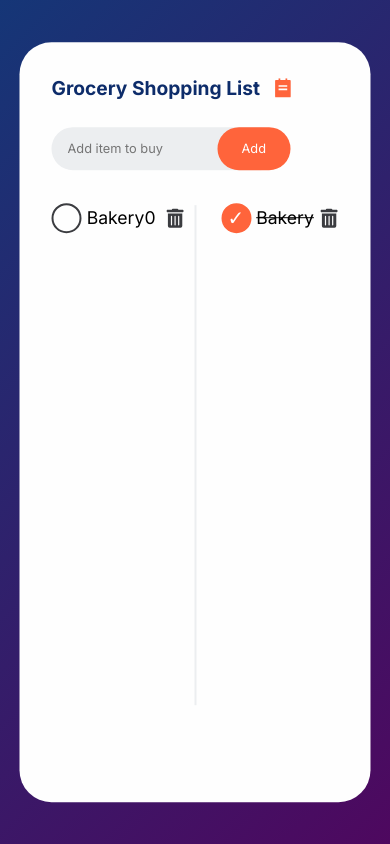
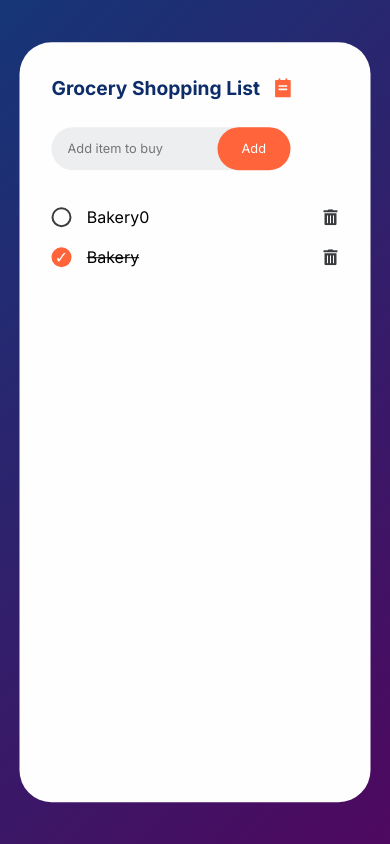
Before and after one commit to a-HamedEG/Grocery-List, a React (Create React App) app: page / in a window 390 px wide. Built offline with nearby package versions, Linux system fonts and the light colour scheme.

Commit message:
control the view of tasks in small screen

```diff
--- a/src/App.js
+++ b/src/App.js
@@ -1,9 +1,9 @@
-import MainTitle from './Components/MainTitle/MainTitle'
-import Form from './Components/Form/Form'
-import Tasks from './Components/Tasks/Tasks'
-import Item from './Components/Item/Item'
-import './App.css';
-import { useState } from 'react';
+import MainTitle from "./Components/MainTitle/MainTitle";
+import Form from "./Components/Form/Form";
+import Tasks from "./Components/Tasks/Tasks";
+import Item from "./Components/Item/Item";
+import "./App.css";
+import { useState } from "react";
 
 function App() {
   const itemsData = [
@@ -19,9 +19,8 @@ function App() {
     },
   ];
 
-  const [newItem, setNewItem] = useState('')
+  const [newItem, setNewItem] = useState("");
   const [itemsArr, setItems] = useState(itemsData);
-
 
   const handlechange = (id) => {
     let newArr = itemsArr.map((item) =>
@@ -30,8 +29,25 @@ function App() {
     setItems(newArr);
   };
 
-  const leftSide = itemsArr.map((item, i) =>
-    item.id % 2 != 0 ? (
+  const smScreen = window.innerWidth < 992 ? true : false;
+
+  let smScreenData;
+  let leftSide;
+  let rightSide;
+
+  if (smScreen) {
+    smScreenData = itemsArr.map((item) => (
+      <Item
+        key={item.id}
+        id={item.id}
+        itemName={item.name}
+        checked={item.checked}
+        handlechange={handlechange}
+      />
+    ));
+  } else {
+    leftSide = itemsArr.map((item, i) =>
+      item.id % 2 !== 0 ? (
         <Item
           key={item.id}
           id={item.id}
@@ -42,8 +58,8 @@ function App() {
       ) : undefined
     );
 
-  const rightSide = itemsArr.map((item) =>
-    item.id % 2 == 0 ? (
+    rightSide = itemsArr.map((item) =>
+      item.id % 2 === 0 ? (
         <Item
           key={item.id}
           id={item.id}
@@ -53,18 +69,19 @@ function App() {
         />
       ) : undefined
     );
+  }
 
   const handleSubmit = (e) => {
     e.preventDefault();
-    if (!newItem) return
+    if (!newItem) return;
     let addNewItem = {
-      id: itemsArr.length + 1 ,
+      id: itemsArr.length + 1,
       name: newItem,
-      checked:false
-    }
+      checked: false,
+    };
 
-    setItems([...itemsArr, addNewItem])
-  }
+    setItems([...itemsArr, addNewItem]);
+  };
 
   return (
     <main className="container list-wrapper">
@@ -75,8 +92,10 @@ function App() {
         setNewItem={setNewItem}
       />
       <Tasks
-        leftSide={leftSide}
-        rightSide={rightSide}
+        smScreen={smScreen}
+        leftSide={smScreen ? "" : leftSide}
+        rightSide={smScreen ? "" : rightSide}
+        smScreenData={smScreenData}
       />
     </main>
   );
--- a/src/Components/Item/Item.css
+++ b/src/Components/Item/Item.css
@@ -28,6 +28,12 @@ input[type=checkbox] {
     border: 2px solid var(--accent-clr);
 }
 
+@media (max-width: 768px) {
+    input[type=checkbox] {
+        --width: 20px;
+    }
+  }
+
 input[type=checkbox]:checked {
     background-color: var(--cta-clr);
     border: 2px solid var(--cta-clr);
@@ -47,6 +53,12 @@ input[type=checkbox]:checked::before {
     transform: translate(-50%, -50%);
 }
 
+@media (max-width: 768px) {
+    input[type=checkbox]:checked::before {
+        font-size: 16px;
+    }
+  }
+
 label:hover,
 input[type=checkbox]:hover {
     cursor: pointer;
@@ -56,6 +68,12 @@ input[type=checkbox]:hover {
 label {
     font-size: 1.1rem;
 }
+
+@media (max-width: 768px) {
+    label {
+        font-size: 1rem;
+    }
+  }
 
 .task-container {
     margin-left: 2.2rem;
@@ -71,6 +89,12 @@ label {
     font-size: 1.2rem;
     z-index: 1;
 }
+
+@media (max-width: 768px) {
+    .task-wrapper .svg {
+        font-size: 1rem;
+    }
+  }
 
 .task-wrapper .svg svg {
     position: relative;
--- a/src/Components/Tasks/Tasks.js
+++ b/src/Components/Tasks/Tasks.js
@@ -1,10 +1,16 @@
 import "./Tasks.css";
 
-const Tasks = ({ leftSide, rightSide }) => {
+const Tasks = ({ smScreen, leftSide, rightSide, smScreenData }) => {
   return (
-    <div className="tasks">
-      <div>{leftSide}</div>
-      <div className="right-side">{rightSide}</div>
+    <div className={`${!smScreen && 'tasks'}`}>
+      {
+        !smScreen ? (
+          <>
+            <div>{leftSide}</div>
+            <div className="right-side">{rightSide}</div>
+          </>
+        ) : <div>{smScreenData}</div>
+      }
     </div>
   );
 };
```
Lines whose indentation alone changed are shown as unchanged.
